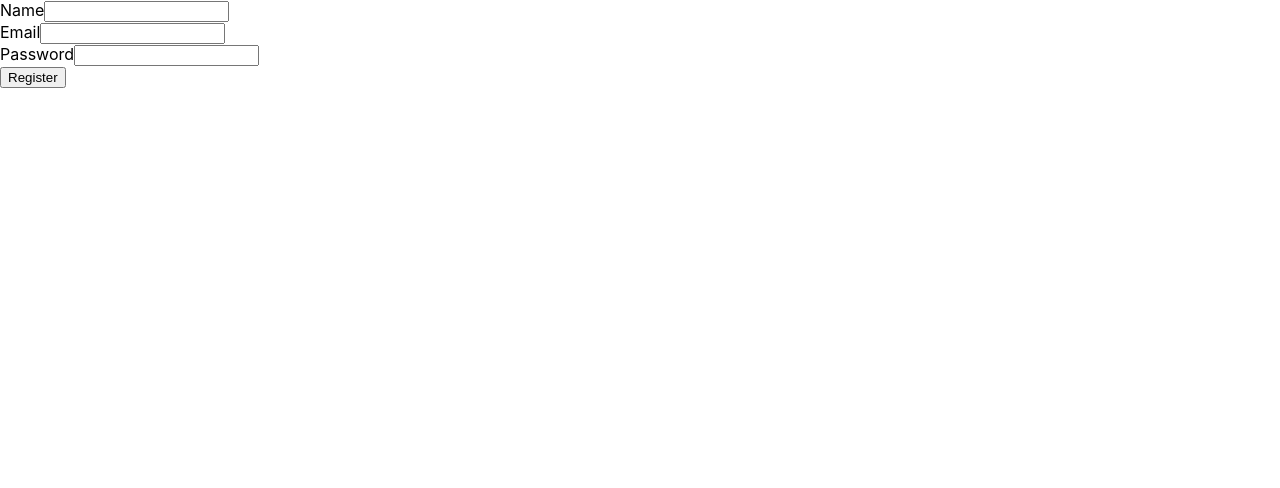
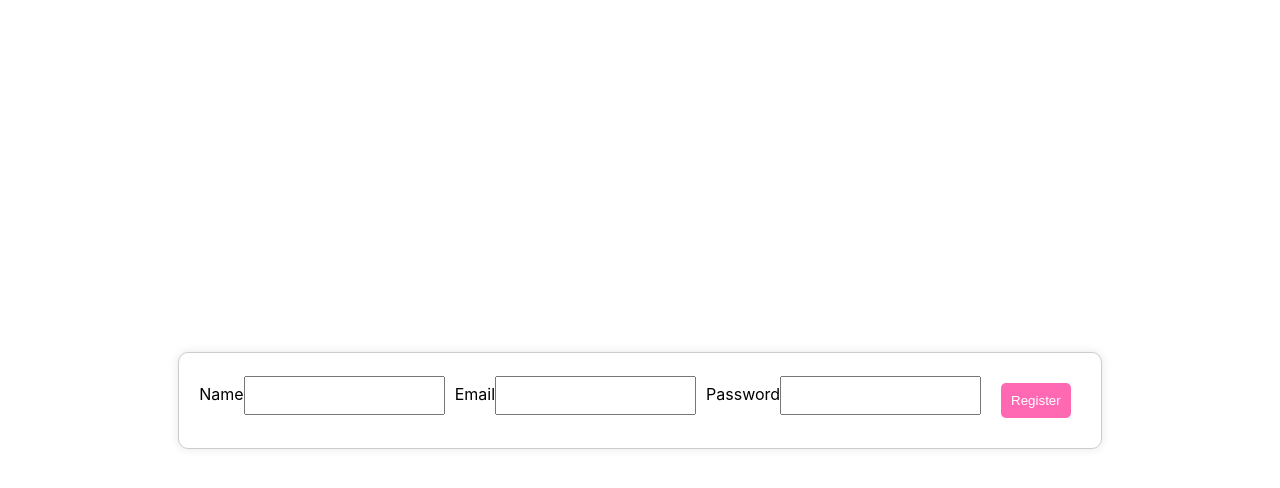
Before and after one commit to nadia3190/Todolist, a React (Create React App) app in the folder todo-app/client/: page /register in a window 1280 px wide. Shown: the top 488 px of the page. Built offline with nearby package versions, Linux system fonts and the light colour scheme.

Commit message:
styling todolist ....

```diff
--- a/todo-app/client/package.json
+++ b/todo-app/client/package.json
@@ -3,6 +3,9 @@
   "version": "0.1.0",
   "private": true,
   "dependencies": {
+    "@fortawesome/fontawesome-svg-core": "^6.5.2",
+    "@fortawesome/free-solid-svg-icons": "^6.5.2",
+    "@fortawesome/react-fontawesome": "^0.2.2",
     "@testing-library/jest-dom": "^5.17.0",
     "@testing-library/react": "^13.4.0",
     "@testing-library/user-event": "^13.5.0",
--- a/todo-app/client/src/components/AddTodo.js
+++ b/todo-app/client/src/components/AddTodo.js
@@ -1,5 +1,8 @@
 import React, { useState } from "react";
 import axios from "axios";
+import { FontAwesomeIcon } from "@fortawesome/react-fontawesome";
+import { faPlus } from "@fortawesome/free-solid-svg-icons";
+import "./style.css";
 
 const AddTodo = ({ addTodo }) => {
   const [title, setTitle] = useState("");
@@ -25,6 +28,7 @@ const AddTodo = ({ addTodo }) => {
   };
 
   return (
+    <div className="add-todo-form">
       <form onSubmit={onSubmit}>
         <input
           type="text"
@@ -32,8 +36,11 @@ const AddTodo = ({ addTodo }) => {
           value={title}
           onChange={(e) => setTitle(e.target.value)}
         />
-      <button type="submit">Add Todo</button>
+        <button type="submit">
+          <FontAwesomeIcon icon={faPlus} />
+        </button>
       </form>
+    </div>
   );
 };
 
--- a/todo-app/client/src/components/TodoItem.js
+++ b/todo-app/client/src/components/TodoItem.js
@@ -1,4 +1,6 @@
 import React, { useState } from "react";
+import { FontAwesomeIcon } from "@fortawesome/react-fontawesome";
+import { faEdit, faTrash, faSave } from "@fortawesome/free-solid-svg-icons";
 
 const TodoItem = ({ todo, toggleComplete, deleteTodo, updateTodo }) => {
   const [isEditing, setIsEditing] = useState(false);
@@ -30,11 +32,20 @@ const TodoItem = ({ todo, toggleComplete, deleteTodo, updateTodo }) => {
         </span>
       )}
 
-      <button onClick={() => deleteTodo(todo._id)}>Delete</button>
+      <button onClick={() => deleteTodo(todo._id)}>
+        {" "}
+        <FontAwesomeIcon icon={faTrash} />
+      </button>
       {isEditing ? (
-        <button onClick={handleUpdate}>Save</button>
+        <button onClick={handleUpdate}>
+          {" "}
+          <FontAwesomeIcon icon={faSave} />
+        </button>
       ) : (
-        <button onClick={() => setIsEditing(true)}>Update</button>
+        <button onClick={() => setIsEditing(true)}>
+          {" "}
+          <FontAwesomeIcon icon={faEdit} />
+        </button>
       )}
     </div>
   );
--- /dev/null
+++ b/todo-app/client/src/components/style.css
@@ -0,0 +1,33 @@
+.add-todo-form {
+    display: flex;
+    align-items: center;
+    margin-bottom: 20px;
+}
+
+.add-todo-form input {
+    padding: 10px;
+    margin-left: 10px;
+    border: 1px solid #ccc;
+    border-radius: 5px;
+    flex-grow: 1;
+}
+
+.add-todo-form button {
+    background-color: #ff69b4;
+    color: #fff;
+    border: none;
+    border-radius: 5px;
+    cursor: pointer;
+    padding: 10px 15px;
+    font-size: 16px;
+    display: flex;
+    align-items: center;
+}
+
+.add-todo-form button:hover {
+    background-color: #ff1493;
+}
+
+.add-todo-form button svg {
+    margin-right: 0;
+}
--- a/todo-app/client/src/pages/Home/Home.css
+++ b/todo-app/client/src/pages/Home/Home.css
@@ -1,10 +1,16 @@
 .container {
-    max-width: 800px;
-    margin: 0 auto;
-    padding: 20px;
+    display: flex;
+    flex-direction: column;
+    justify-content: center;
+    align-items: center;
+    height: 100vh;
 }
 
 h1 {
     text-align: center;
     margin-bottom: 20px;
 }
+
+.todo {
+    display: flex;
+}
--- a/todo-app/client/src/pages/Home/Home.js
+++ b/todo-app/client/src/pages/Home/Home.js
@@ -1,10 +1,17 @@
-import React from "react";
+import React, { useEffect } from "react";
 import { useNavigate } from "react-router-dom";
 import "./Home.css";
 import TodoList from "../../components/TodoList";
-
+import { FontAwesomeIcon } from "@fortawesome/react-fontawesome";
+import { faSignOutAlt } from "@fortawesome/free-solid-svg-icons";
 const Home = () => {
   const navigate = useNavigate();
+  useEffect(() => {
+    const token = localStorage.getItem("token");
+    if (!token) {
+      navigate("/login");
+    }
+  }, [navigate]);
 
   const handleLogout = () => {
     localStorage.removeItem("token");
@@ -16,9 +23,11 @@ const Home = () => {
     <div className="container">
       <h1>Todo List</h1>
       <button className="logout-button" onClick={handleLogout}>
-        Logout
+        <FontAwesomeIcon icon={faSignOutAlt} />
       </button>
-      <TodoList />
+      <div className="todo">
+        <TodoList />
+      </div>
     </div>
   );
 };
--- a/todo-app/client/src/pages/HomePage/HomePage.js
+++ b/todo-app/client/src/pages/HomePage/HomePage.js
@@ -3,7 +3,7 @@ import { Link } from "react-router-dom";
 
 const HomePage = () => {
   return (
-    <div>
+    <div className="homepage-container">
       <h1>Welcome to Todo List App</h1>
       <Link to="/register">Register</Link>
       <br />
--- a/todo-app/client/src/pages/Login/Login.js
+++ b/todo-app/client/src/pages/Login/Login.js
@@ -1,6 +1,7 @@
 import React, { useState } from "react";
 import axios from "axios";
 import { useNavigate } from "react-router-dom";
+import "./Login.css";
 
 const Login = () => {
   const [email, setEmail] = useState("");
@@ -19,13 +20,13 @@ const Login = () => {
       localStorage.setItem("token", res.data.token);
       navigate("/home");
     } catch (err) {
-      setError(err.response.data.errors[0].msg); // Affiche l'erreur
+      setError(err.response.data.errors[0].msg);
       console.error(err.response.data);
     }
   };
 
   return (
-    <div>
+    <div className="form-container">
       <h1>Login</h1>
       {error && <p style={{ color: "red" }}>{error}</p>}
       <form onSubmit={handleSubmit}>
--- a/todo-app/client/src/pages/Register/Register.css
+++ b/todo-app/client/src/pages/Register/Register.css
@@ -0,0 +1,36 @@
+.form-container {
+    display: flex;
+    justify-content: center;
+    align-items: center;
+    height: 100vh;
+}
+
+form {
+    display: flex;
+    align-items: center;
+    gap: 10px;
+    padding: 20px;
+    border: 1px solid #ccc;
+    border-radius: 10px;
+    box-shadow: 0 0 10px rgba(0, 0, 0, 0.1);
+    background-color: #fff;
+}
+
+input {
+    margin-bottom: 10px;
+    padding: 10px;
+}
+
+button {
+    padding: 10px;
+    background-color: #ff69b4;
+    color: #fff;
+    border: none;
+    border-radius: 5px;
+    cursor: pointer;
+    margin: 10px;
+}
+
+button:hover {
+    background-color: #ff1493;
+}
--- a/todo-app/client/src/pages/Register/Registre.js
+++ b/todo-app/client/src/pages/Register/Registre.js
@@ -1,6 +1,7 @@
 import React, { useState } from "react";
 import axios from "axios";
 import { useNavigate } from "react-router-dom";
+import "./Register.css";
 
 const RegisterPage = () => {
   const [formData, setFormData] = useState({
@@ -27,7 +28,7 @@ const RegisterPage = () => {
   };
 
   return (
-    <div>
+    <div className="form-container">
       {successMessage ? (
         <div>
           <p>{successMessage}</p>
```
Also changed, not shown: todo-app/client/src/index.css (+5 -8 lines), todo-app/client/src/pages/HomePage/HomePage.css (added, +24 -0 lines), 1 other file (tests, documents, lock files or other folders). Lines whose indentation alone changed are shown as unchanged.
